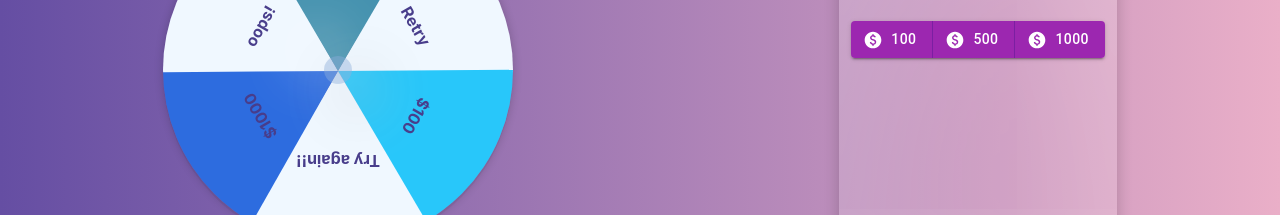
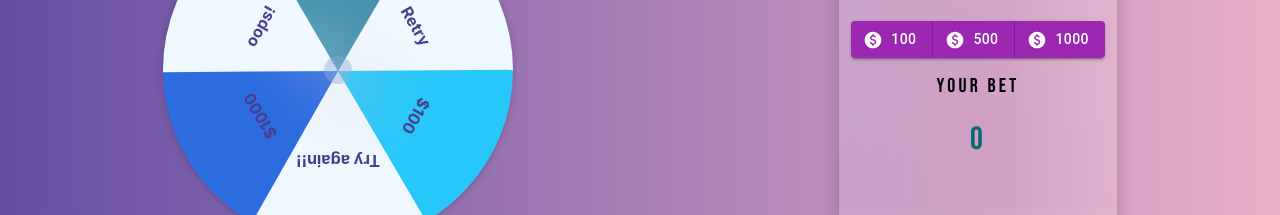
Before and after one commit to uniK007/la-spinisto, a React (Create React App) app: page / in a window 1280 px wide. Shown: the part 300-515 px from the top of the page. Built offline with nearby package versions, Linux system fonts and the light colour scheme; a web font is replaced by a local one.

Commit message:
credit score and bet score sync done

```diff
--- a/src/components/BetCard.js
+++ b/src/components/BetCard.js
@@ -1,4 +1,4 @@
-import React, { useEffect, useState } from 'react';
+import React, { useEffect, useRef, useState } from 'react';
 import { Typography, Stack, ButtonGroup, Button, Box, createTheme, ThemeProvider } from "@mui/material";
 import PaidIcon from '@mui/icons-material/Paid';
 import "./BetCard.css";
@@ -14,6 +14,18 @@ const theme = createTheme({
 const BetCard = () => {
 
     const [credit, setCredit] = useState(10000);
+    const [bet, setBet] = useState(0);
+
+    const prevBetRef = useRef(credit)
+
+    useEffect(() => {
+        let betScore = prevBetRef.current - credit
+        setBet(betScore)
+
+        if (credit <= 0) {
+            setCredit(0)
+        }
+    }, [credit])
 
     const betHundred = () => {
         setCredit(prevCredit => prevCredit - 100)
@@ -36,7 +48,7 @@ const BetCard = () => {
                         variant='text'
                         disableRipple={true}
                     >
-                        You have Credit : <PaidIcon />{(credit <= 0) ? 0 : credit}
+                        You have Credit : <PaidIcon />{credit}
                     </Button>
                 </ThemeProvider>
 
@@ -73,7 +85,7 @@ const BetCard = () => {
                     </Button>
                 </ButtonGroup>
 
-                {/* <Typography
+                <Typography
                     variant='h6'
                     component='p'
                     fontFamily="'Bebas Neue', cursive"
@@ -83,17 +95,17 @@ const BetCard = () => {
                     Your Bet
                 </Typography>
 
-                <br/> */}
-
-                {/* <Typography
+                <Typography
                     variant='h6'
                     component='p'
                     fontFamily="'Bebas Neue', cursive"
                     letterSpacing='0.2rem'
-                    alignSelf='center'
+                    fontSize='2rem'
+                    textAlign='center'
+                    color='#086972'
                 >
-                    You Won
-                </Typography> */}
+                    {bet}
+                </Typography>
 
             </Stack>
         </Box>
```
